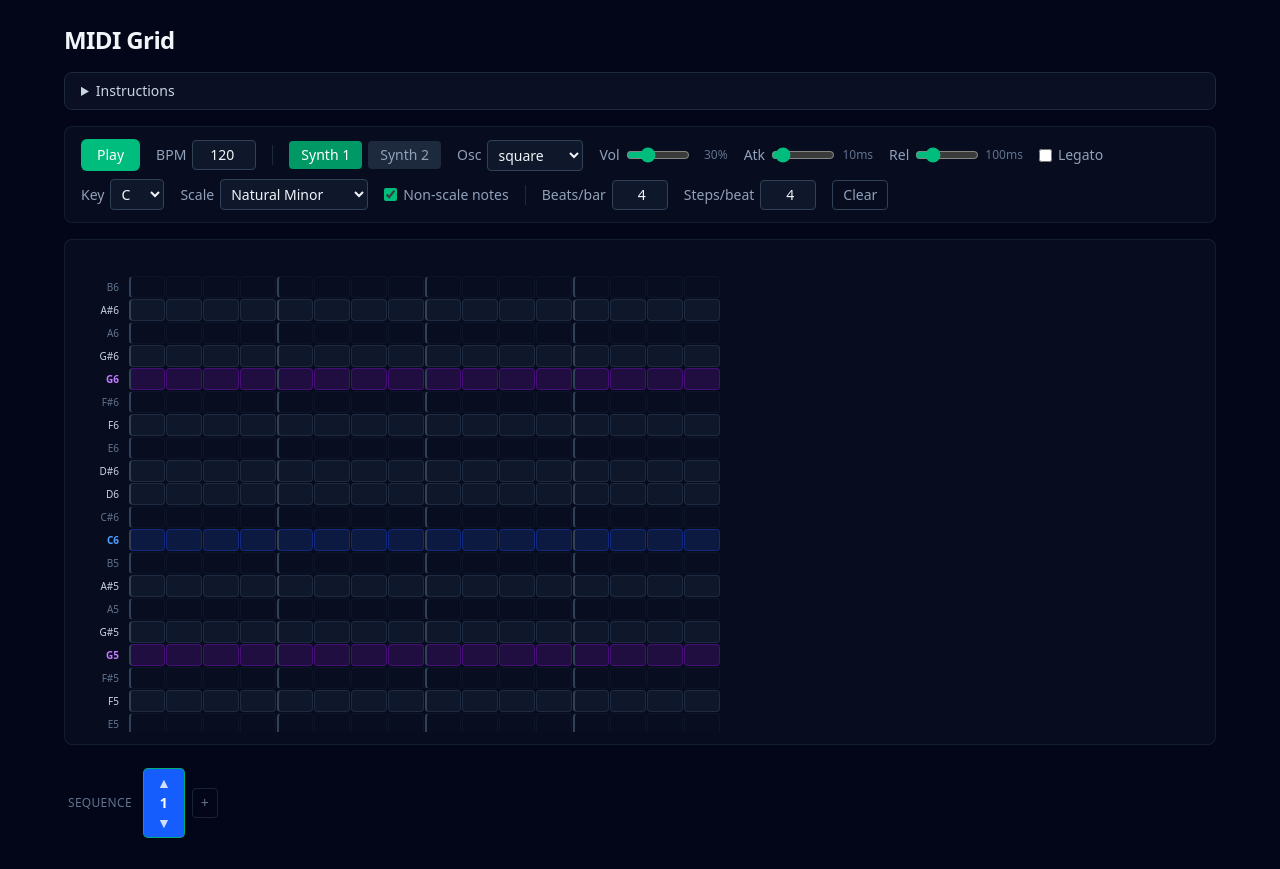
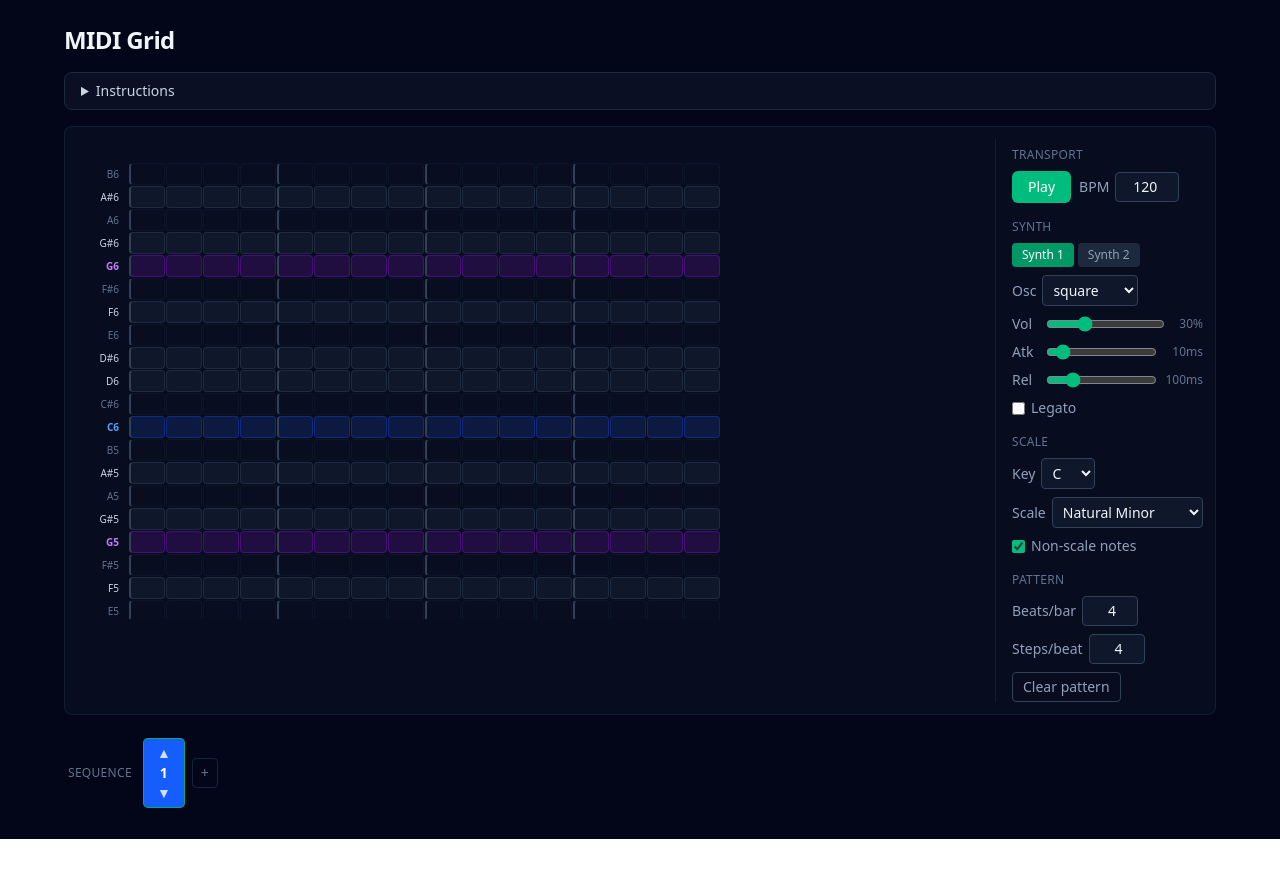
Before and after one commit to dawdmaow/sveltesequencer, a SvelteKit app: page / in a window 1280 px wide. After the commit the page ends 839 px from the top, so only its background shows below. Built offline with nearby package versions, Linux system fonts and the light colour scheme.

Commit message:
ui changes

```diff
--- a/src/routes/+page.svelte
+++ b/src/routes/+page.svelte
@@ -410,6 +410,17 @@
 		[sequence[seqIndex], sequence[other]] = [sequence[other], sequence[seqIndex]];
 		selectedSequenceIndex = other;
 		setTimeout(() => document.getElementById(`seq-cell-${other}`)?.focus(), 0);
+	}
+
+	function removeFromSequence(seqIndex: number) {
+		if (sequence.length <= 1) return;
+		sequence.splice(seqIndex, 1);
+		sequence = sequence;
+		if (selectedSequenceIndex >= sequence.length) {
+			selectedSequenceIndex = sequence.length - 1;
+		} else if (selectedSequenceIndex > seqIndex) {
+			selectedSequenceIndex--;
+		}
 	}
 
 	function totalSteps(): number {
@@ -951,237 +962,14 @@
 			</div>
 		</details>
 
-		<section class="space-y-2 rounded-lg border border-slate-800/60 bg-slate-900/40 px-4 py-3">
-			<div class="flex flex-wrap items-center gap-x-4 gap-y-2">
-				<button
-					type="button"
-					on:click={isPlaying ? stop : start}
-					class="rounded-md px-4 py-1.5 text-sm font-medium transition
-						{isPlaying
-						? 'bg-rose-500 text-white hover:bg-rose-400'
-						: 'bg-emerald-500 text-white hover:bg-emerald-400'}"
-				>
-					{isPlaying ? 'Stop' : 'Play'}
-				</button>
-
-				<div class="flex items-center gap-1.5 text-sm">
-					<label for="bpm" class="text-slate-400">BPM</label>
-					<input
-						id="bpm"
-						type="number"
-						min={MIN_BPM}
-						max={MAX_BPM}
-						bind:value={bpm}
-						on:blur={() => {
-							bpm = clampBpm(bpm);
-						}}
-						on:keydown={(event) => {
-							if (event.key === 'Enter') {
-								bpm = clampBpm(bpm);
-							}
-						}}
-						class="w-16 rounded border border-slate-700 bg-slate-900 px-1.5 py-1 text-right text-sm
-							focus-visible:ring-1 focus-visible:ring-emerald-500/70 focus-visible:outline-none"
-					/>
-				</div>
-
-				<span class="h-5 w-px bg-slate-800"></span>
-
-				<div class="flex items-center gap-1.5">
-					{#each synths as synth, idx (synth.id)}
-						<button
-							type="button"
-							on:click={() => {
-								selectedSynthIndex = idx;
-								selectedNotes = new Set();
-							}}
-							class="rounded px-3 py-1 text-sm font-medium transition
-								{selectedSynthIndex === idx
-								? 'bg-emerald-600 text-white'
-								: 'bg-slate-800 text-slate-400 hover:bg-slate-700 hover:text-slate-200'}"
-						>
-							{synth.name}
-						</button>
-					{/each}
-				</div>
-
-				<div class="flex items-center gap-1.5 text-sm">
-					<label for="osc" class="text-slate-400">Osc</label>
-					<select
-						id="osc"
-						bind:value={synths[selectedSynthIndex].oscType}
-						class="rounded border border-slate-700 bg-slate-900 px-1.5 py-1 text-sm
-							focus-visible:ring-1 focus-visible:ring-emerald-500/70 focus-visible:outline-none"
-					>
-						<option value="sine">sine</option>
-						<option value="square">square</option>
-						<option value="sawtooth">sawtooth</option>
-						<option value="triangle">triangle</option>
-					</select>
-				</div>
-
-				<div class="flex items-center gap-1.5 text-sm">
-					<label for="vol" class="text-slate-400">Vol</label>
-					<input
-						id="vol"
-						type="range"
-						min="0"
-						max="1"
-						step="0.01"
-						bind:value={synths[selectedSynthIndex].volume}
-						class="w-16 accent-emerald-500"
-					/>
-					<span class="w-8 text-right text-xs text-slate-500"
-						>{Math.round(synths[selectedSynthIndex].volume * 100)}%</span
-					>
-				</div>
-
-				<div class="flex items-center gap-1.5 text-sm">
-					<label for="attack" class="text-slate-400">Atk</label>
-					<input
-						id="attack"
-						type="range"
-						min="1"
-						max="100"
-						step="1"
-						bind:value={synths[selectedSynthIndex].attackMs}
-						class="w-16 accent-emerald-500"
-					/>
-					<span class="min-w-8 shrink-0 text-right text-xs text-slate-500"
-						>{synths[selectedSynthIndex].attackMs}ms</span
-					>
-				</div>
-
-				<div class="flex items-center gap-1.5 text-sm">
-					<label for="release" class="text-slate-400">Rel</label>
-					<input
-						id="release"
-						type="range"
-						min="1"
-						max="500"
-						step="1"
-						bind:value={synths[selectedSynthIndex].releaseMs}
-						class="w-16 accent-emerald-500"
-					/>
-					<span class="min-w-8 shrink-0 text-right text-xs text-slate-500"
-						>{synths[selectedSynthIndex].releaseMs}ms</span
-					>
-				</div>
-
-				<label class="flex cursor-pointer items-center gap-1.5 text-sm text-slate-400">
-					<input
-						type="checkbox"
-						bind:checked={synths[selectedSynthIndex].legatoSameNote}
-						class="rounded accent-emerald-500"
-					/>
-					Legato
-				</label>
-			</div>
-
-			<div class="flex flex-wrap items-center gap-x-4 gap-y-2">
-				<div class="flex items-center gap-1.5 text-sm">
-					<label for="key" class="text-slate-400">Key</label>
-					<select
-						id="key"
-						bind:value={key}
-						class="rounded border border-slate-700 bg-slate-900 px-1.5 py-1 text-sm
-							focus-visible:ring-1 focus-visible:ring-emerald-500/70 focus-visible:outline-none"
-					>
-						{#each keys as k (k)}
-							<option value={k}>{k}</option>
-						{/each}
-					</select>
-				</div>
-
-				<div class="flex items-center gap-1.5 text-sm">
-					<label for="scale" class="text-slate-400">Scale</label>
-					<select
-						id="scale"
-						bind:value={scale}
-						class="rounded border border-slate-700 bg-slate-900 px-1.5 py-1 text-sm
-							focus-visible:ring-1 focus-visible:ring-emerald-500/70 focus-visible:outline-none"
-					>
-						{#each Object.keys(scales) as s (s)}
-							<option value={s}>{s}</option>
-						{/each}
-					</select>
-				</div>
-
-				<label class="flex cursor-pointer items-center gap-1.5 text-sm text-slate-400">
-					<input
-						type="checkbox"
-						bind:checked={allowNonScaleNotes}
-						class="rounded accent-emerald-500"
-					/>
-					Non-scale notes
-				</label>
-
-				{#if displayedPattern}
-					<span class="h-5 w-px bg-slate-800"></span>
-
-					<div class="flex items-center gap-1.5 text-sm">
-						<label for="beats" class="text-slate-400">Beats/bar</label>
-						<input
-							id="beats"
-							type="number"
-							min={MIN_BEATS_PER_MEASURE}
-							max={MAX_BEATS_PER_MEASURE}
-							bind:value={displayedPattern.beatsPerMeasure}
-							on:blur={() => {
-								displayedPattern.beatsPerMeasure = clampBeatsPerMeasure(
-									displayedPattern.beatsPerMeasure
-								);
-							}}
-							on:keydown={(event) => {
-								if (event.key === 'Enter') {
-									displayedPattern.beatsPerMeasure = clampBeatsPerMeasure(
-										displayedPattern.beatsPerMeasure
-									);
-								}
-							}}
-							class="w-14 rounded border border-slate-700 bg-slate-900 px-1.5 py-1 text-right text-sm
-								focus-visible:ring-1 focus-visible:ring-emerald-500/70 focus-visible:outline-none"
-						/>
-					</div>
-
-					<div class="flex items-center gap-1.5 text-sm">
-						<label for="steps" class="text-slate-400">Steps/beat</label>
-						<input
-							id="steps"
-							type="number"
-							min={MIN_STEPS_PER_BEAT}
-							max={MAX_STEPS_PER_BEAT}
-							bind:value={displayedPattern.stepsPerBeat}
-							on:blur={() => {
-								displayedPattern.stepsPerBeat = clampStepsPerBeat(displayedPattern.stepsPerBeat);
-							}}
-							on:keydown={(event) => {
-								if (event.key === 'Enter') {
-									displayedPattern.stepsPerBeat = clampStepsPerBeat(displayedPattern.stepsPerBeat);
-								}
-							}}
-							class="w-14 rounded border border-slate-700 bg-slate-900 px-1.5 py-1 text-right text-sm
-								focus-visible:ring-1 focus-visible:ring-emerald-500/70 focus-visible:outline-none"
-						/>
-					</div>
-
-					<button
-						type="button"
-						on:click={clearPattern}
-						class="rounded border border-slate-700 px-2.5 py-1 text-sm text-slate-400 hover:bg-slate-800 hover:text-slate-200"
-					>
-						Clear
-					</button>
-				{/if}
-			</div>
-		</section>
-
 		<section
-			class="flex gap-1 overflow-hidden rounded-lg border border-slate-800/60 bg-slate-900/40 p-3 {isPainting
+			class="flex gap-4 overflow-hidden rounded-lg border border-slate-800/60 bg-slate-900/40 p-3 {isPainting
 				? 'cursor-crosshair'
 				: ''}"
 		>
-			<div class="flex max-h-[60vh] flex-col gap-px overflow-y-auto pt-6 pb-6">
+			<div
+				class="flex max-h-[60vh] min-w-0 flex-1 flex-col gap-px overflow-x-auto overflow-y-auto pt-6 pb-6"
+			>
 				{#each [...Array(NUM_PITCHES).keys()] as pitchIndex (pitchIndex)}
 					<div class="flex gap-1">
 						<div
@@ -1229,6 +1017,229 @@
 					</div>
 				{/each}
 			</div>
+
+			<div class="flex w-52 shrink-0 flex-col gap-4 border-l border-slate-800/60 pt-2 pl-4 text-sm">
+				<div class="flex flex-col gap-2">
+					<span class="text-xs font-medium tracking-wide text-slate-500 uppercase">Transport</span>
+					<div class="flex items-center gap-2">
+						<button
+							type="button"
+							on:click={isPlaying ? stop : start}
+							class="rounded-md px-4 py-1.5 text-sm font-medium transition
+								{isPlaying
+								? 'bg-rose-500 text-white hover:bg-rose-400'
+								: 'bg-emerald-500 text-white hover:bg-emerald-400'}"
+						>
+							{isPlaying ? 'Stop' : 'Play'}
+						</button>
+						<div class="flex items-center gap-1.5">
+							<label for="bpm" class="text-slate-400">BPM</label>
+							<input
+								id="bpm"
+								type="number"
+								min={MIN_BPM}
+								max={MAX_BPM}
+								bind:value={bpm}
+								on:blur={() => {
+									bpm = clampBpm(bpm);
+								}}
+								on:keydown={(event) => {
+									if (event.key === 'Enter') {
+										bpm = clampBpm(bpm);
+									}
+								}}
+								class="w-16 rounded border border-slate-700 bg-slate-900 px-1.5 py-1 text-right text-sm
+									focus-visible:ring-1 focus-visible:ring-emerald-500/70 focus-visible:outline-none"
+							/>
+						</div>
+					</div>
+				</div>
+
+				<div class="flex flex-col gap-2">
+					<span class="text-xs font-medium tracking-wide text-slate-500 uppercase">Synth</span>
+					<div class="flex items-center gap-1">
+						{#each synths as synth, idx (synth.id)}
+							<button
+								type="button"
+								on:click={() => {
+									selectedSynthIndex = idx;
+									selectedNotes = new Set();
+								}}
+								class="rounded px-2.5 py-1 text-xs font-medium transition
+									{selectedSynthIndex === idx
+									? 'bg-emerald-600 text-white'
+									: 'bg-slate-800 text-slate-400 hover:bg-slate-700 hover:text-slate-200'}"
+							>
+								{synth.name}
+							</button>
+						{/each}
+					</div>
+					<div class="flex items-center gap-1.5">
+						<label for="osc" class="text-slate-400">Osc</label>
+						<select
+							id="osc"
+							bind:value={synths[selectedSynthIndex].oscType}
+							class="rounded border border-slate-700 bg-slate-900 px-1.5 py-1 text-sm
+								focus-visible:ring-1 focus-visible:ring-emerald-500/70 focus-visible:outline-none"
+						>
+							<option value="sine">sine</option>
+							<option value="square">square</option>
+							<option value="sawtooth">sawtooth</option>
+							<option value="triangle">triangle</option>
+						</select>
+					</div>
+					<div class="flex items-center gap-1.5">
+						<label for="vol" class="w-7 shrink-0 text-slate-400">Vol</label>
+						<input
+							id="vol"
+							type="range"
+							min="0"
+							max="1"
+							step="0.01"
+							bind:value={synths[selectedSynthIndex].volume}
+							class="w-full accent-emerald-500"
+						/>
+						<span class="w-8 shrink-0 text-right text-xs text-slate-500"
+							>{Math.round(synths[selectedSynthIndex].volume * 100)}%</span
+						>
+					</div>
+					<div class="flex items-center gap-1.5">
+						<label for="attack" class="w-7 shrink-0 text-slate-400">Atk</label>
+						<input
+							id="attack"
+							type="range"
+							min="1"
+							max="100"
+							step="1"
+							bind:value={synths[selectedSynthIndex].attackMs}
+							class="w-full accent-emerald-500"
+						/>
+						<span class="w-10 shrink-0 text-right text-xs text-slate-500"
+							>{synths[selectedSynthIndex].attackMs}ms</span
+						>
+					</div>
+					<div class="flex items-center gap-1.5">
+						<label for="release" class="w-7 shrink-0 text-slate-400">Rel</label>
+						<input
+							id="release"
+							type="range"
+							min="1"
+							max="500"
+							step="1"
+							bind:value={synths[selectedSynthIndex].releaseMs}
+							class="w-full accent-emerald-500"
+						/>
+						<span class="w-10 shrink-0 text-right text-xs text-slate-500"
+							>{synths[selectedSynthIndex].releaseMs}ms</span
+						>
+					</div>
+					<label class="flex cursor-pointer items-center gap-1.5 text-slate-400">
+						<input
+							type="checkbox"
+							bind:checked={synths[selectedSynthIndex].legatoSameNote}
+							class="rounded accent-emerald-500"
+						/>
+						Legato
+					</label>
+				</div>
+
+				<div class="flex flex-col gap-2">
+					<span class="text-xs font-medium tracking-wide text-slate-500 uppercase">Scale</span>
+					<div class="flex items-center gap-1.5">
+						<label for="key" class="text-slate-400">Key</label>
+						<select
+							id="key"
+							bind:value={key}
+							class="rounded border border-slate-700 bg-slate-900 px-1.5 py-1 text-sm
+								focus-visible:ring-1 focus-visible:ring-emerald-500/70 focus-visible:outline-none"
+						>
+							{#each keys as k (k)}
+								<option value={k}>{k}</option>
+							{/each}
+						</select>
+					</div>
+					<div class="flex items-center gap-1.5">
+						<label for="scale" class="text-slate-400">Scale</label>
+						<select
+							id="scale"
+							bind:value={scale}
+							class="w-full rounded border border-slate-700 bg-slate-900 px-1.5 py-1 text-sm
+								focus-visible:ring-1 focus-visible:ring-emerald-500/70 focus-visible:outline-none"
+						>
+							{#each Object.keys(scales) as s (s)}
+								<option value={s}>{s}</option>
+							{/each}
+						</select>
+					</div>
+					<label class="flex cursor-pointer items-center gap-1.5 text-slate-400">
+						<input
+							type="checkbox"
+							bind:checked={allowNonScaleNotes}
+							class="rounded accent-emerald-500"
+						/>
+						Non-scale notes
+					</label>
+				</div>
+
+				{#if displayedPattern}
+					<div class="flex flex-col gap-2">
+						<span class="text-xs font-medium tracking-wide text-slate-500 uppercase">Pattern</span>
+						<div class="flex items-center gap-1.5">
+							<label for="beats" class="text-slate-400">Beats/bar</label>
+							<input
+								id="beats"
+								type="number"
+								min={MIN_BEATS_PER_MEASURE}
+								max={MAX_BEATS_PER_MEASURE}
+								bind:value={displayedPattern.beatsPerMeasure}
+								on:blur={() => {
+									displayedPattern.beatsPerMeasure = clampBeatsPerMeasure(
+										displayedPattern.beatsPerMeasure
+									);
+								}}
+								on:keydown={(event) => {
+									if (event.key === 'Enter') {
+										displayedPattern.beatsPerMeasure = clampBeatsPerMeasure(
+											displayedPattern.beatsPerMeasure
+										);
+									}
+								}}
+								class="w-14 rounded border border-slate-700 bg-slate-900 px-1.5 py-1 text-right text-sm
+									focus-visible:ring-1 focus-visible:ring-emerald-500/70 focus-visible:outline-none"
+							/>
+						</div>
+						<div class="flex items-center gap-1.5">
+							<label for="steps" class="text-slate-400">Steps/beat</label>
+							<input
+								id="steps"
+								type="number"
+								min={MIN_STEPS_PER_BEAT}
+								max={MAX_STEPS_PER_BEAT}
+								bind:value={displayedPattern.stepsPerBeat}
+								on:blur={() => {
+									displayedPattern.stepsPerBeat = clampStepsPerBeat(displayedPattern.stepsPerBeat);
+								}}
+								on:keydown={(event) => {
+									if (event.key === 'Enter') {
+										displayedPattern.stepsPerBeat = clampStepsPerBeat(
+											displayedPattern.stepsPerBeat
+										);
+									}
+								}}
+								class="w-14 rounded border border-slate-700 bg-slate-900 px-1.5 py-1 text-right text-sm
+									focus-visible:ring-1 focus-visible:ring-emerald-500/70 focus-visible:outline-none"
+							/>
+						</div>
+						<button
+							type="button"
+							on:click={clearPattern}
+							class="self-start rounded border border-slate-700 px-2.5 py-1 text-sm text-slate-400 hover:bg-slate-800 hover:text-slate-200"
+						>
+							Clear pattern
+						</button>
+					</div>
+				{/if}
+			</div>
 		</section>
 
 		<section class="px-1 py-2">
@@ -1250,6 +1261,9 @@
 								if (e.key === 'Enter' || e.key === ' ') {
 									e.preventDefault();
 									selectedSequenceIndex = seqIndex;
+								} else if (e.key === 'Delete' || e.key === 'Backspace') {
+									e.preventDefault();
+									removeFromSequence(seqIndex);
 								} else if (
 									e.key === 'ArrowUp' ||
 									e.key === 'ArrowDown' ||
@@ -1264,12 +1278,25 @@
 									else if (e.key === 'ArrowRight') movePatternInSequence(seqIndex, 1);
 								}
 							}}
-							class={`flex min-w-10 cursor-pointer flex-col items-center rounded px-1.5 py-1 transition
+							class={`group relative flex min-w-10 cursor-pointer flex-col items-center rounded px-1.5 py-1 transition
 								${getPatternColor(patternId)}
 								${isSelected ? 'ring-1 ring-emerald-400/80' : 'hover:brightness-110'}
 								${isPlayingThis ? 'brightness-125' : ''}
 							`}
 						>
+							{#if sequence.length > 1}
+								<button
+									type="button"
+									on:click={(e) => {
+										e.stopPropagation();
+										removeFromSequence(seqIndex);
+									}}
+									class="absolute -top-1.5 -right-1.5 hidden h-4 w-4 items-center justify-center rounded-full bg-slate-800 text-[9px] text-slate-400 group-hover:flex hover:bg-rose-600 hover:text-white"
+									title="Remove"
+								>
+									✕
+								</button>
+							{/if}
 							<button
 								type="button"
 								on:click={(e) => {
@@ -1307,24 +1334,6 @@
 							+
 						</button>
 					{/if}
-					{#if sequence.length > 1}
-						<button
-							type="button"
-							on:click={() => {
-								sequence = sequence.slice(0, -1);
-								if (selectedSequenceIndex >= sequence.length) {
-									selectedSequenceIndex = sequence.length - 1;
-									if (selectedSequenceIndex < 0) {
-										selectedSequenceIndex = 0;
-									}
-								}
-							}}
-							class="rounded border border-slate-700/50 px-2 py-1 text-sm text-slate-500 hover:bg-slate-800 hover:text-slate-300"
-							title="Remove last"
-						>
-							−
-						</button>
-					{/if}
 				</div>
 			</div>
 		</section>
```
